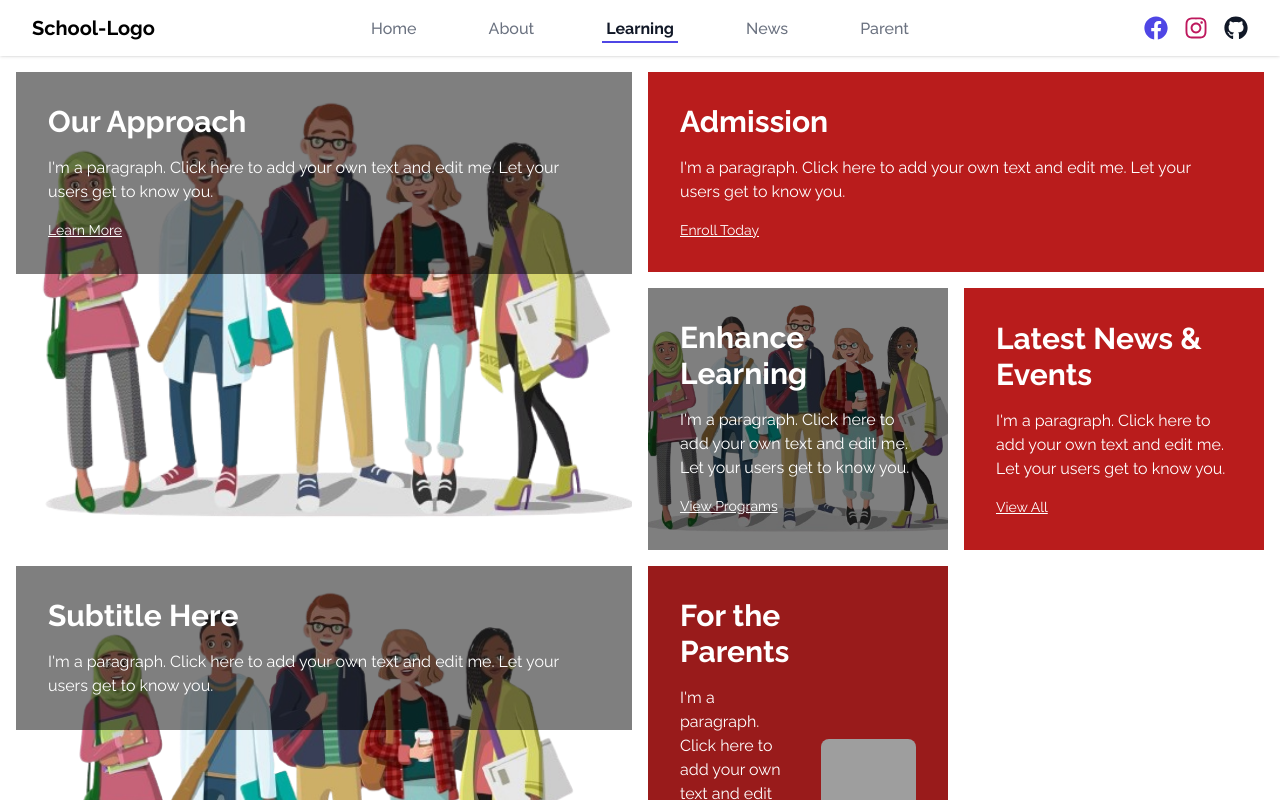
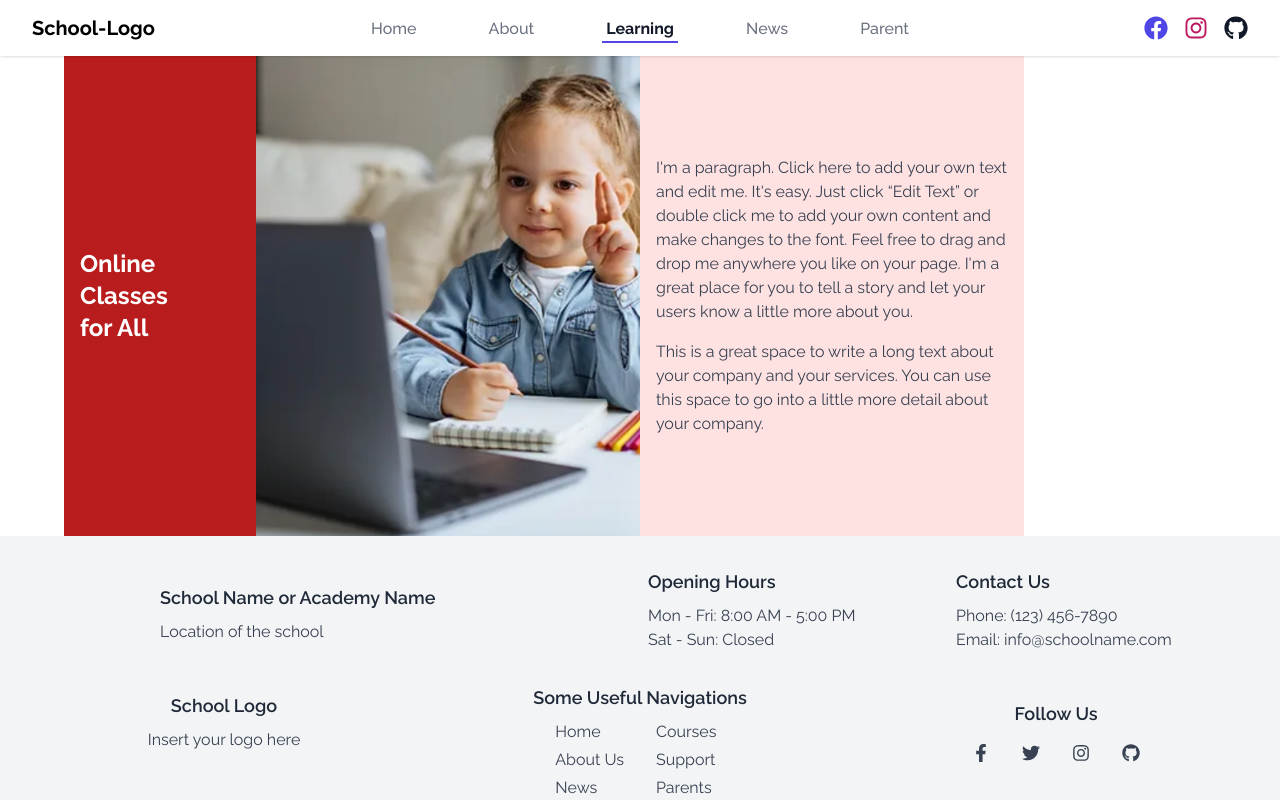
Before and after one commit to Siddh07/School-template, a React (Vite) app: page /School-template/learning in a window 1280 px wide. Shown: the top 800 px of the page. Built offline with nearby package versions, Linux system fonts and the light colour scheme; grey boxes are pictures that could not be loaded; the HTML template or start-up script is replaced by a standard one.

Commit message:
Draft design (Learning-Page)

```diff
--- a/src/components/Learning.jsx
+++ b/src/components/Learning.jsx
@@ -1,13 +1,42 @@
 import React from 'react';
-import Layout from './Layout';
+import learning from '../assets/learning-child.png';
+
 const Learning = () => {
   return (
-    <div>
+    <div className="flex flex-col lg:flex-row h-[60vh] w-[90vw] mx-auto">
+      {/* Left Section */}
+      <div className="w-full lg:w-1/6 bg-red-700 text-white p-4 flex items-center justify-center h-full">
+        <h1 className="text-2xl font-bold">
+          Online Classes<br />for All
+        </h1>
+      </div>
 
-      <Layout />
+      {/* Middle Section */}
+      <div className="w-full lg:w-1/3 h-full">
+        <img
+          src={learning}
+          alt="Child with laptop"
+          className="w-full h-full object-cover"
+        />
+      </div>
+
+      {/* Right Section */}
+      <div className="w-full lg:w-1/3 bg-red-100 p-4 flex items-center h-full">
+        <div>
+          <p className="text-base text-gray-700 mb-4">
+            I'm a paragraph. Click here to add your own text and edit me. It's easy. Just click “Edit Text” or double click me to add your own content and make changes to the font. Feel free to drag and drop me anywhere you like on your page. I'm a great place for you to tell a story and let your users know a little more about you.
+          </p>
+          <p className="text-base text-gray-700">
+            This is a great space to write a long text about your company and your services. You can use this space to go into a little more detail about your company.
+          </p>
+        </div>
+      </div>
+
+
 
     </div>
+
   );
-}
+};
 
-export default Learning
+export default Learning;
```
Also changed, not shown: src/assets/learning-child.png (added), src/assets/learning.png (added).
